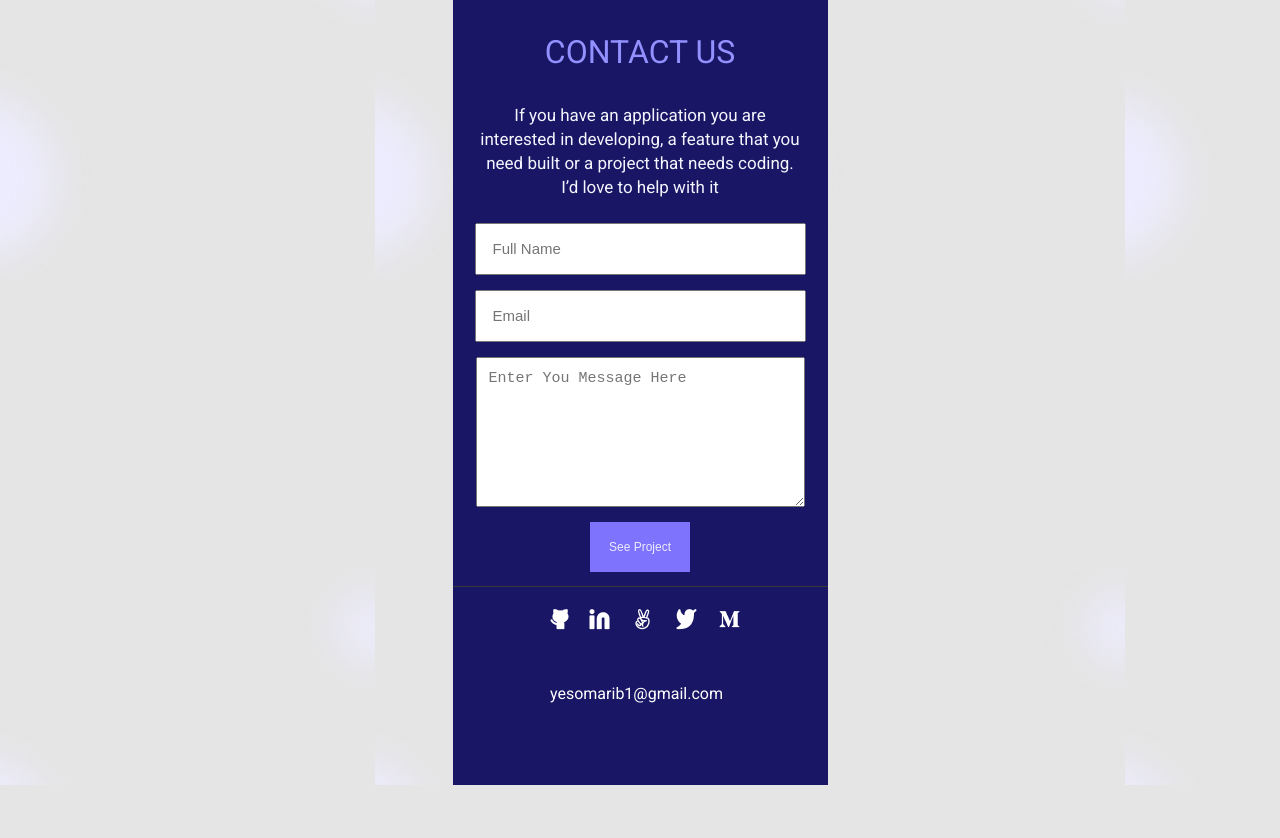
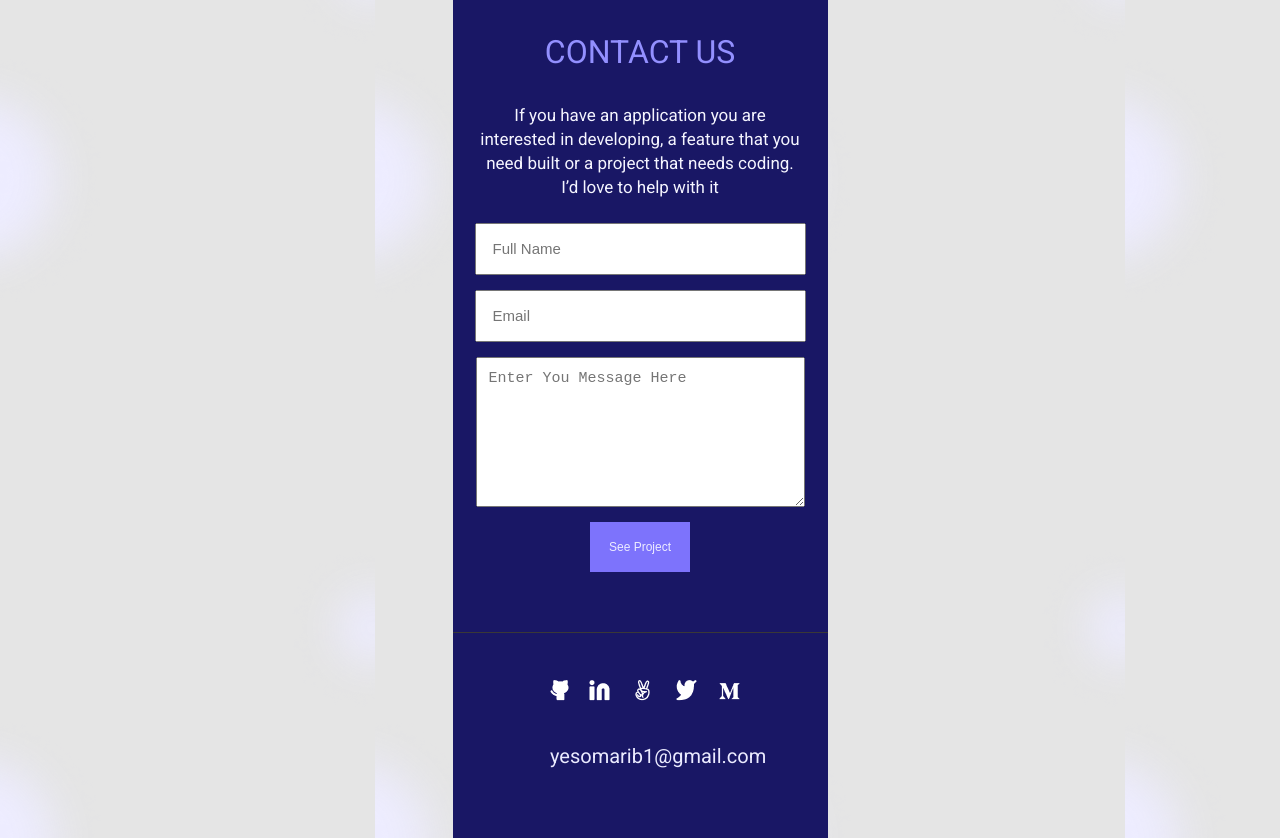
Before and after one commit to somarib/Week2-contact-form, a website: page Index.html in a window 1280 px wide. Shown: the part 4592-5430 px from the top of the page. Before the commit the page ends 5377 px from the top, so only its background shows below. Drawn offline with Linux system fonts and the light colour scheme.

Commit message:
Add style to set font, display and centering of footer elements

```diff
--- a/stylesheet.css
+++ b/stylesheet.css
@@ -392,3 +392,18 @@ hr {
   background-color: #7d73fc;
   border-style: none;
 }
+
+.foota a {
+  color: #ebebff;
+  font-size: 20px;
+}
+
+.foota .social ul {
+  padding-bottom: 1px;
+}
+
+.contact-image {
+  display: inline-block;
+  margin-top: 60px;
+  margin-bottom: 25px;
+}
```
